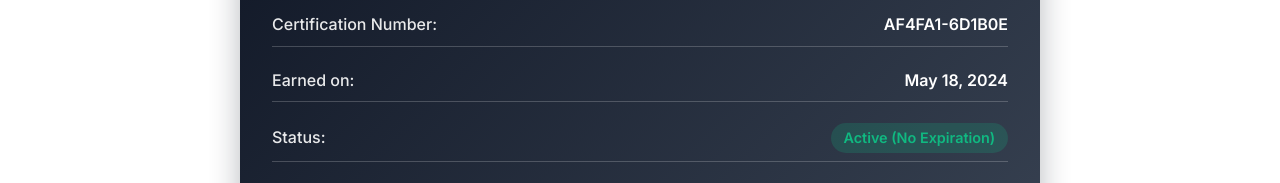
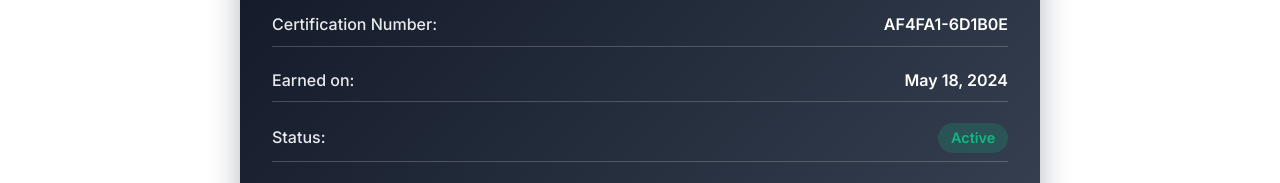
Before and after one commit to liamoven/liamoven.github.io, a plain HTML site: page index.html in a window 1280 px wide. Shown: the part 3000-3183 px from the top of the page. Drawn offline with Linux system fonts and the light colour scheme.

Commit message:
Text update

```diff
--- a/index.html
+++ b/index.html
@@ -144,7 +144,7 @@
 </div>
 <div class="cert-info">
 <span class="cert-label">Status:</span>
-<span class="cert-value cert-active">Active (No Expiration)</span>
+<span class="cert-value cert-active">Active</span>
 </div>
 </div>
 <div class="cert-links">
```
